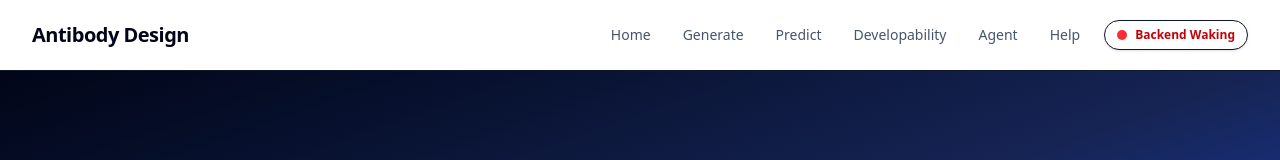
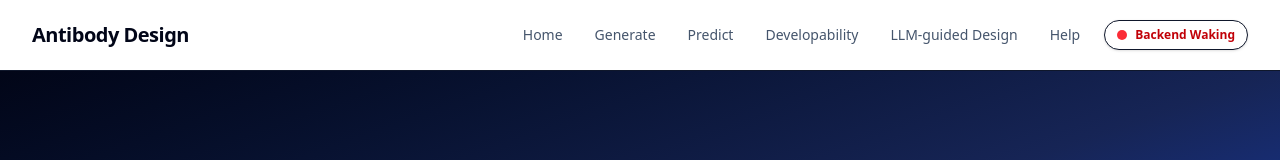
Before and after one commit to Fanxu-alt/Antibody-Design, a Next.js app in the folder frontend/: page / in a window 1280 px wide. Shown: the top 160 px of the page. Built offline with nearby package versions, Linux system fonts and the light colour scheme; no server answers.

Commit message:
Update Navbar.tsx

```diff
--- a/frontend/app/components/Navbar.tsx
+++ b/frontend/app/components/Navbar.tsx
@@ -7,7 +7,7 @@ const NAV_ITEMS = [
   { href: "/generate", label: "Generate" },
   { href: "/predict", label: "Predict" },
   { href: "/developability", label: "Developability" },
-  { href: "/agent", label: "Agent" },
+  { href: "/agent", label: "LLM-guided Design" },
   { href: "/help", label: "Help" },
 ];
 
```
